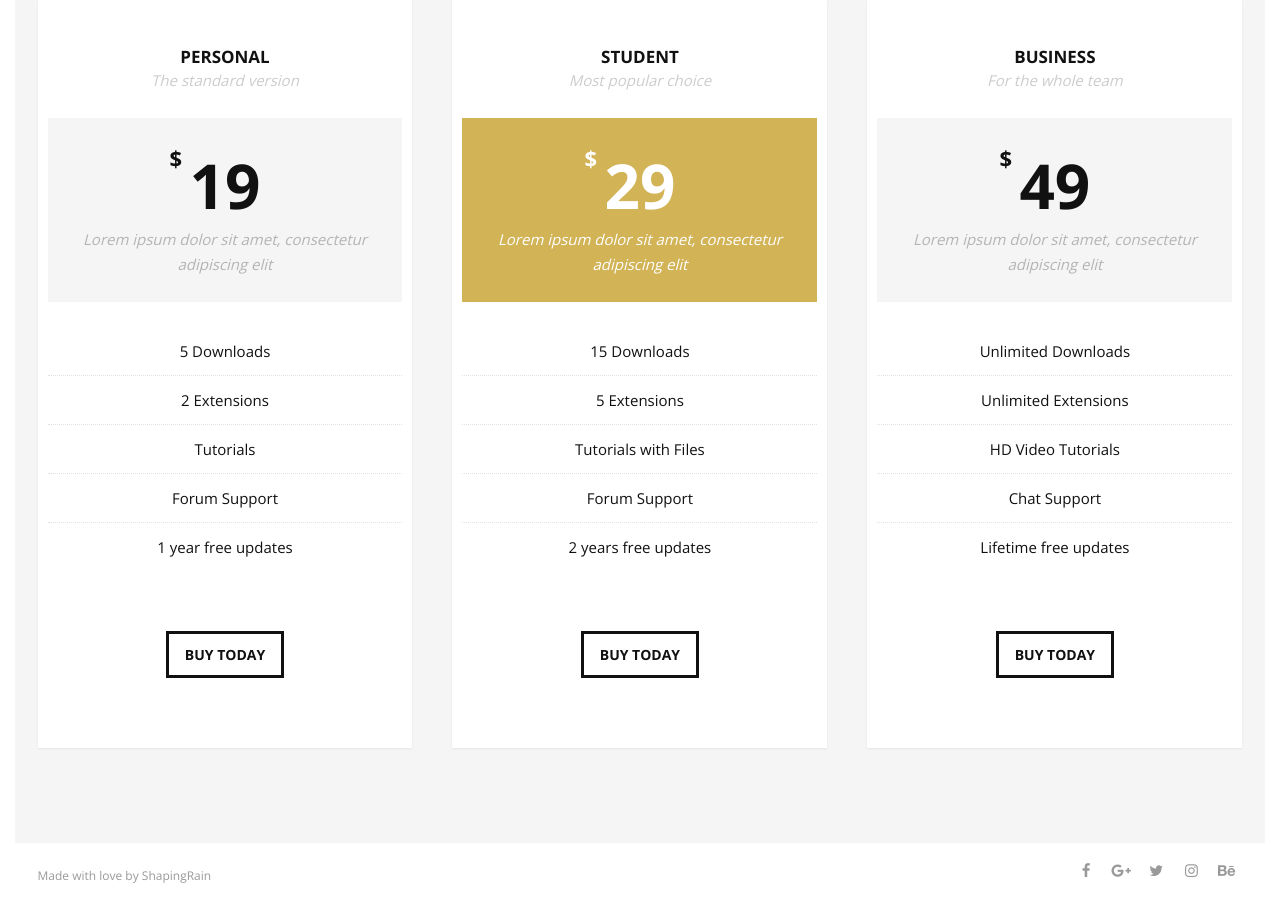
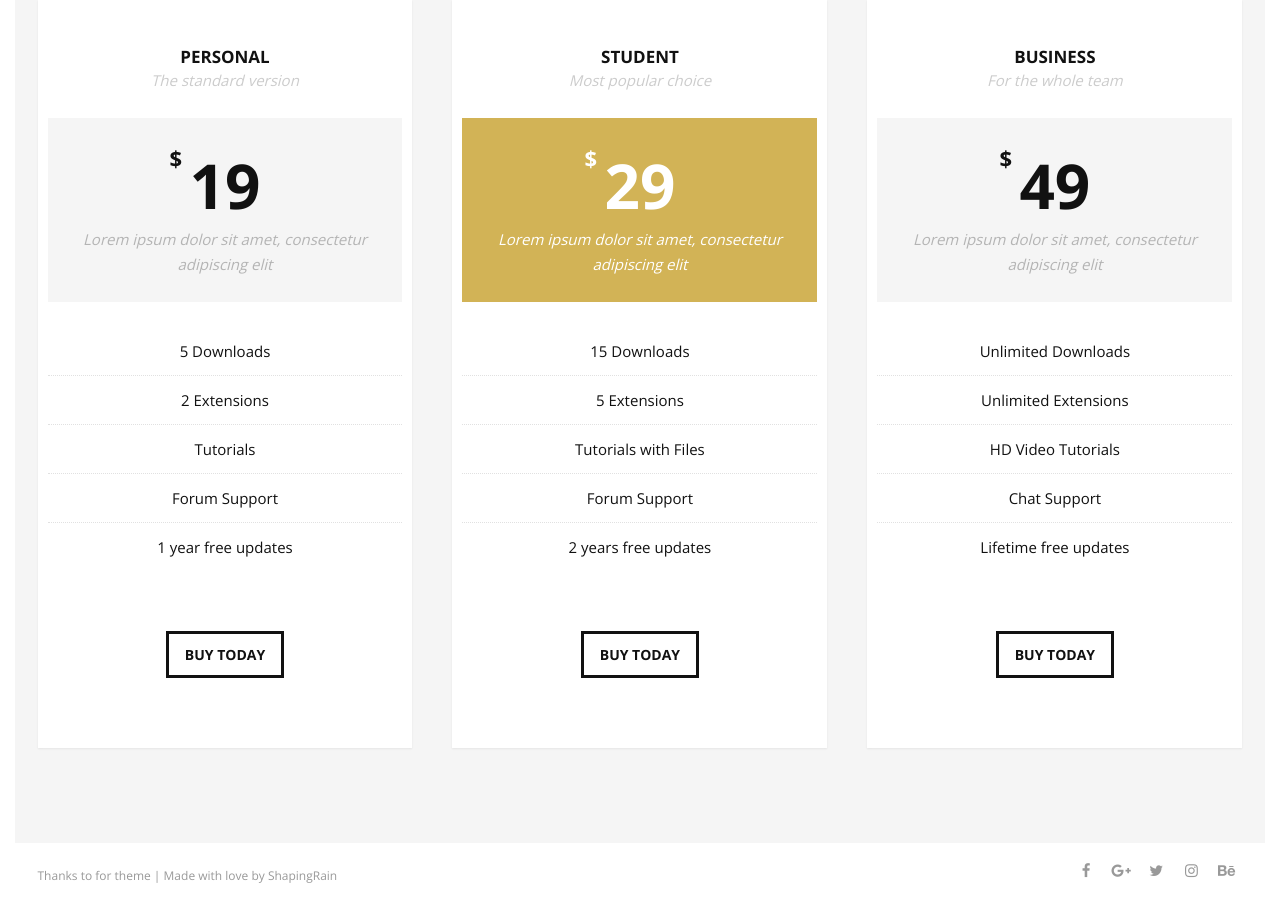
Before and after one commit to astitvapranayoga/astitvapranayoga.github.io, a plain HTML site: page docs/index.html in a window 1280 px wide. Shown: the part 4633-5554 px from the top of the page. Drawn offline with nearby package versions, Linux system fonts and the light colour scheme.

Commit message:
Update index.html

```diff
--- a/docs/index.html
+++ b/docs/index.html
@@ -513,7 +513,7 @@
     <footer id="landing-footer" class="clearfix">
         <div class="row clearfix">
 
-            <p id="copyright" class="col-2">Made with love by <a href="https://www.shapingrain.com">ShapingRain</a></p>
+            <p id="copyright" class="col-2"> Thanks to for theme | Made with love by <a href="https://www.shapingrain.com">ShapingRain</a></p>
 
             <!--Social Icons in Footer-->
             <ul class="col-2 social-icons">
```
